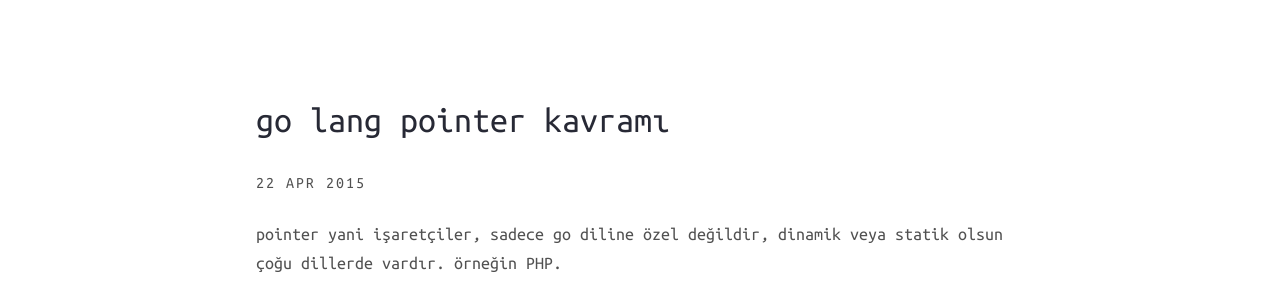
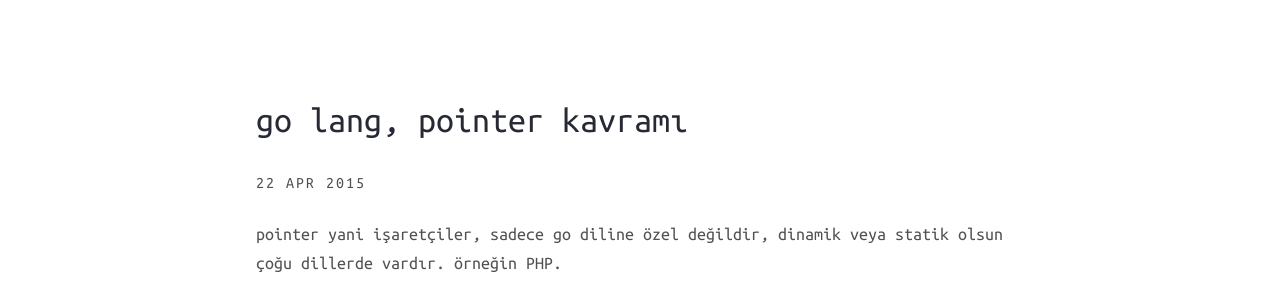
Before and after one commit to alioygur/alioygur.github.io, a Jekyll site: the page built from _posts/2015-04-22-go-lang-pointer-kavrami.md, in a window 1280 px wide. Shown: the part 179-476 px from the top of the page. Built offline with Jekyll 4.4.1, drawn with Linux system fonts in a browser that asks for light colours; nearby versions of some CDN libraries; comment, search, counter and statistics services are not loaded.

```diff
--- a/_posts/2015-04-22-go-lang-pointer-kavrami.md
+++ b/_posts/2015-04-22-go-lang-pointer-kavrami.md
@@ -1,6 +1,6 @@
 ---
 layout: post
-title: go lang pointer kavramı
+title: go lang, pointer kavramı
 categories:
 - go
 ---
```
Also changed, not shown: _posts/22-04-2015-go-lang-komut-satiri-araci.md (+1 -1 lines).
